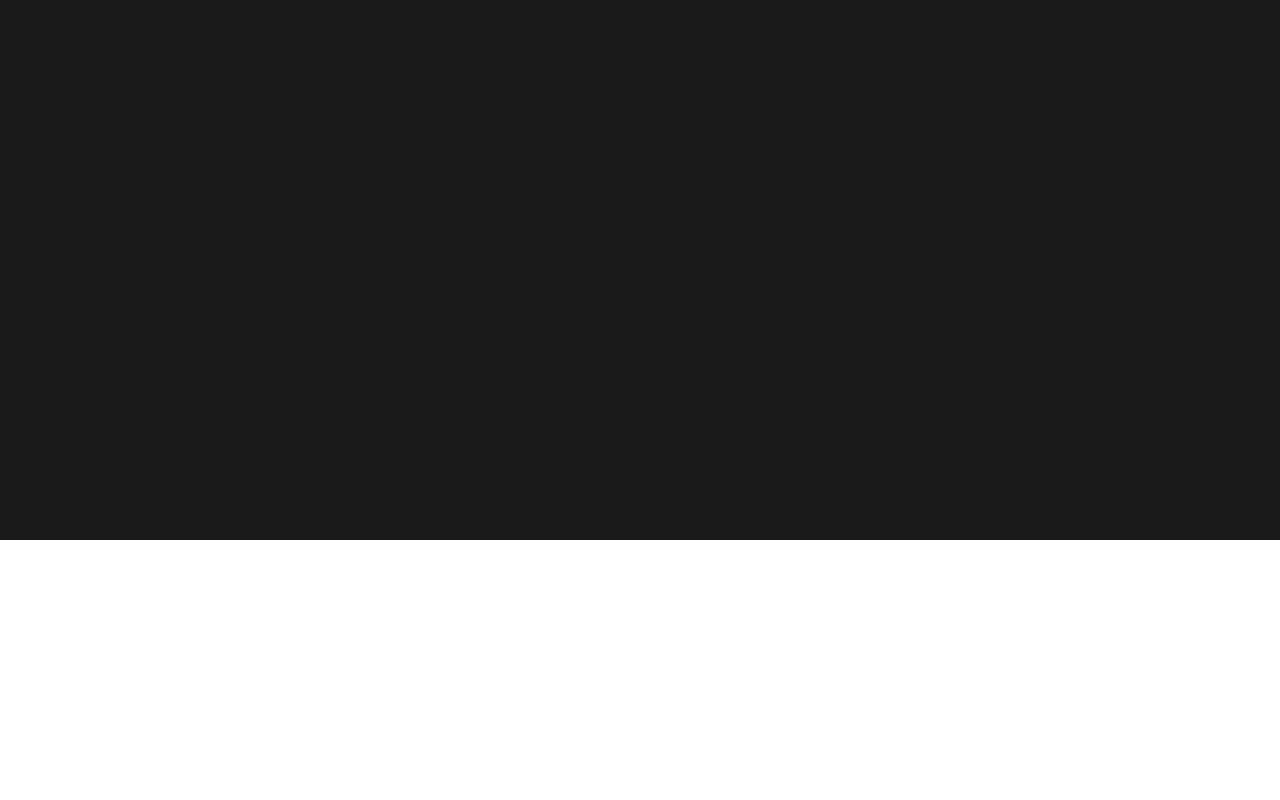
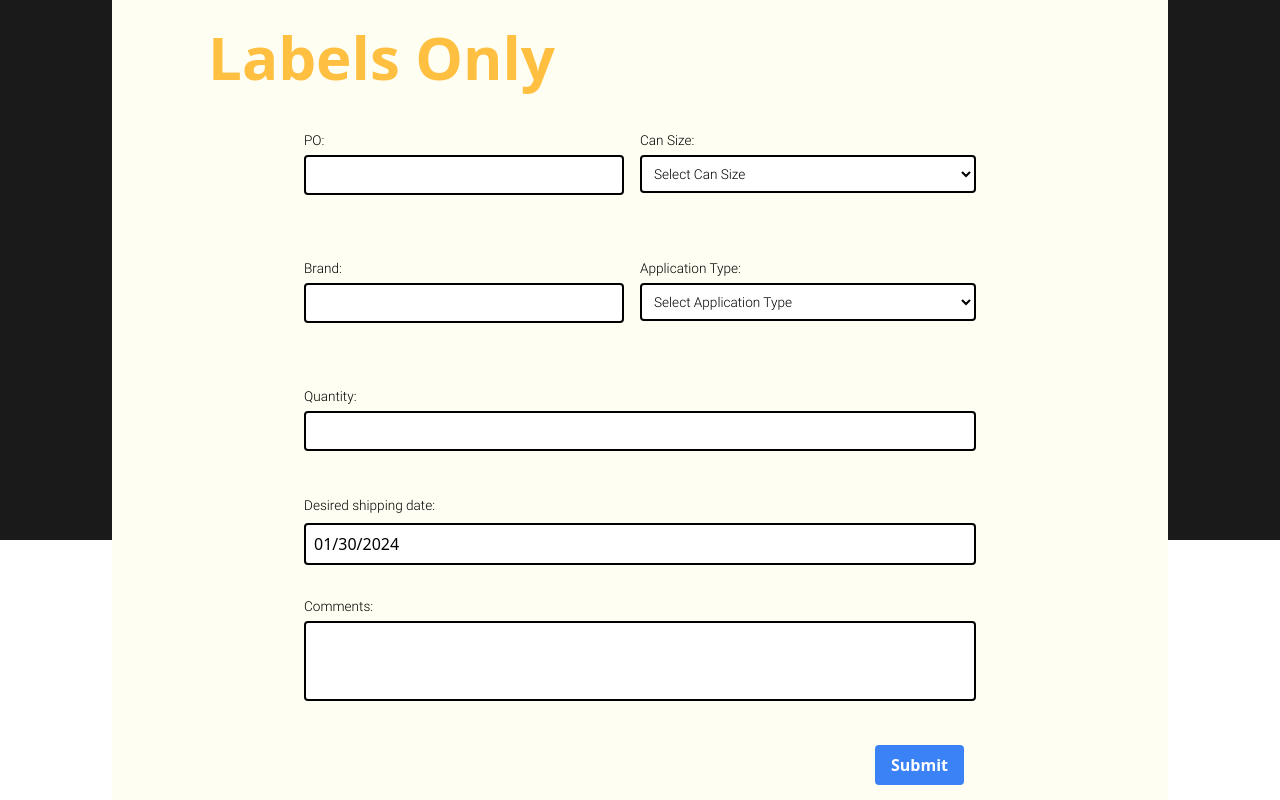
Before and after one commit to VesselPackaging/vesselsite_nextjs, a Next.js app: page /order/labelsonly/new in a window 1280 px wide. Shown: the part 260-1060 px from the top of the page. Before the commit the page ends 800 px from the top, so only its background shows below. Built offline with nearby package versions, Linux system fonts and the light colour scheme; a web font is replaced by a local one.

Commit message:
add labelsonlynew

```diff
--- a/app/order/labelsonly/new/page.jsx
+++ b/app/order/labelsonly/new/page.jsx
@@ -1,9 +1,98 @@
-import React from 'react'
+"use client";
+import React, { useState, useEffect } from 'react';
+import { useRouter } from 'next/navigation';
+import { useOrderStore } from 'utils/state/store/Order.js';
+import DatePickerSection from '@components/forms/inputs/DatePickerSection';
+import PO from '../../../../components/forms/inputs/PO';
+import ApplicationType from '../../../../components/forms/inputs/ApplicationType';
+import CanSize from '../../../../components/forms/inputs/CanSize';
+import Brand from '../../../../components/forms/inputs/Brand';
+import LabelQty from '@components/forms/inputs/LabelQty';
+import Comments from '../../../../components/forms/inputs/Comments';
 
 const LabelsOnlyNew = () => {
-  return (
-    <div>LabelsOnly</div>
-  )
-}
+  const router = useRouter();
+  const [submitting, setSubmitting] = useState(false);
+  const order = useOrderStore(state => state.order);
+  const setField = useOrderStore(state => state.setField);
 
-export default LabelsOnlyNew
+  const handleSubmit = async (event) => {
+    event.preventDefault();
+
+    const url = process.env.zapier_URL;
+    setSubmitting(true);
+
+    try {
+      const response = await fetch(url, {
+        method: 'POST',
+        headers: {
+          'Content-Type': 'application/json',
+        },
+        body: JSON.stringify(order),
+      });
+
+      if (!response.ok) {
+        throw new Error(`HTTP error! status: ${response.status}`);
+      }
+
+      // Do something with the response if needed
+
+    } catch (error) {
+      console.error('There was a problem with the fetch operation: ', error);
+    } finally {
+      setSubmitting(false);
+    }
+  };
+
+
+return (
+  <section className="flex-start flex-col w-11/12 max-w-full bg-vp-orchid rounded-lg p-24 small_scrn_less_padding my-24 mx-60">
+    <h1 className="head_text text-left">
+      <span className="text-vp-yellow">Labels Only</span>
+    </h1>
+    <form onSubmit={handleSubmit} className="mt-10 mb-10 w-full max-w-2xl mx-auto flex flex-col gap-7">
+    <div className="flex mb-4 flex-column-below-900">
+      <div className='w-1/2 width-100-below-900'>
+      <PO />
+      </div>
+      <div className='w-1/2 width-100-below-900'>
+      <CanSize/>
+      </div>
+    </div>
+
+    <div className="flex mb-4 flex-column-below-900">
+    <div className='w-1/2 width-100-below-900'>
+      <Brand />
+      </div>
+      <div className='w-1/2 width-100-below-900'>
+      <ApplicationType />
+      </div>
+    </div>
+    <div>
+      <LabelQty />
+    </div>
+
+    <div>
+        <DatePickerSection />
+    </div>
+
+    <div>
+      <Comments />
+    </div>
+
+
+      <div className="flex-end mx-3 mb-5 gap-4">
+        <button
+          type="submit"
+          className="bg-blue-500 hover:bg-blue-700 text-white font-bold py-2 px-4 rounded"
+          disabled={submitting}
+        >
+          {submitting ? 'Submitting...' : 'Submit'}
+        </button>
+      </div>
+    </form>
+  </section>
+);
+};
+
+export default LabelsOnlyNew;
```
